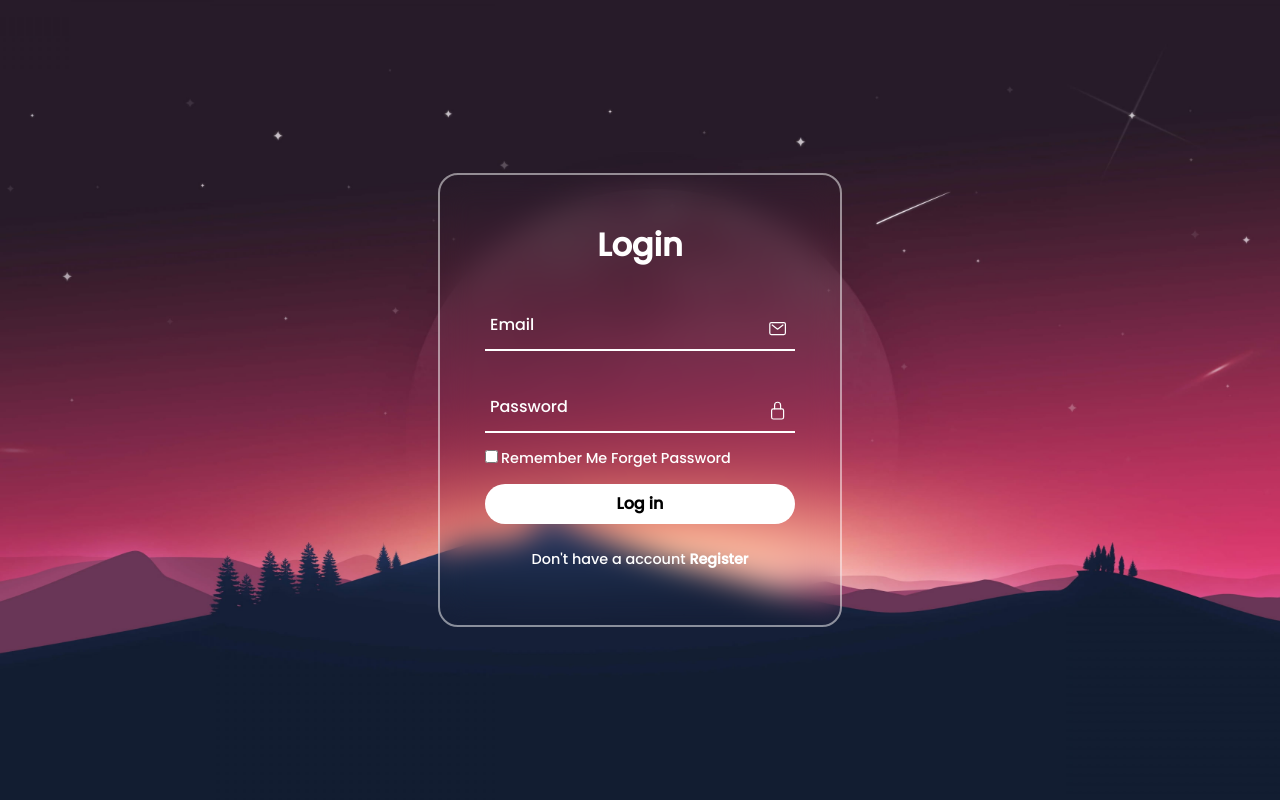
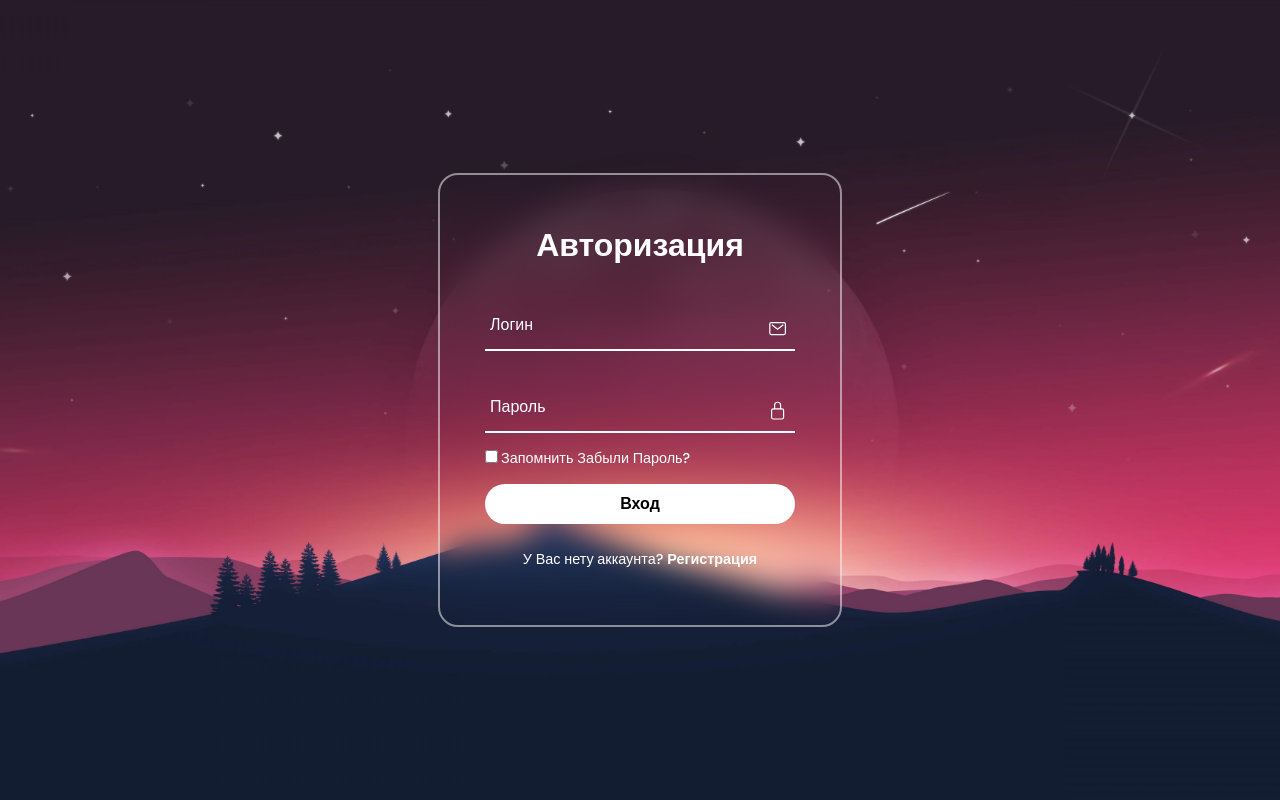
Before and after one commit to Tayper1993/shop_gold, a Flask app: page /register in a window 1280 px wide. Run offline with Flask 3, Linux system fonts and the light colour scheme.

Commit message:
Поправил шаблон

```diff
--- a/templates/sign_in.html
+++ b/templates/sign_in.html
@@ -1,32 +1,31 @@
 <!DOCTYPE html>
-<html lang="en">
+<html lang="ru">
 <head>
     <link rel="stylesheet" type="text/css" href="static/css/sign_in.css">
-  <title>HASH TECHIE OFFICIAL</title>
+  <title>Регистрация</title>
 </head>
 <body>
     <section>
         <div class="form-box">
             <div class="form-value">
                 <form action="">
-                    <h2>Login</h2>
+                    <h2>Авторизация</h2>
                     <div class="inputbox">
                         <ion-icon name="mail-outline"></ion-icon>
-                        <input type="email" required>
-                        <label for="">Email</label>
+                        <input type="text" required>
+                        <label for="">Логин</label>
                     </div>
                     <div class="inputbox">
                         <ion-icon name="lock-closed-outline"></ion-icon>
                         <input type="password" required>
-                        <label for="">Password</label>
+                        <label for="">Пароль</label>
                     </div>
                     <div class="forget">
-                        <label for=""><input type="checkbox">Remember Me  <a href="#">Forget Password</a></label>
-
+                        <label for=""><input type="checkbox">Запомнить <a href="#">Забыли Пароль?</a></label>
                     </div>
-                    <button>Log in</button>
+                    <button>Вход</button>
                     <div class="register">
-                        <p>Don't have a account <a href="#">Register</a></p>
+                        <p>У Вас нету аккаунта? <a href="#">Регистрация</a></p>
                     </div>
                 </form>
             </div>
```
